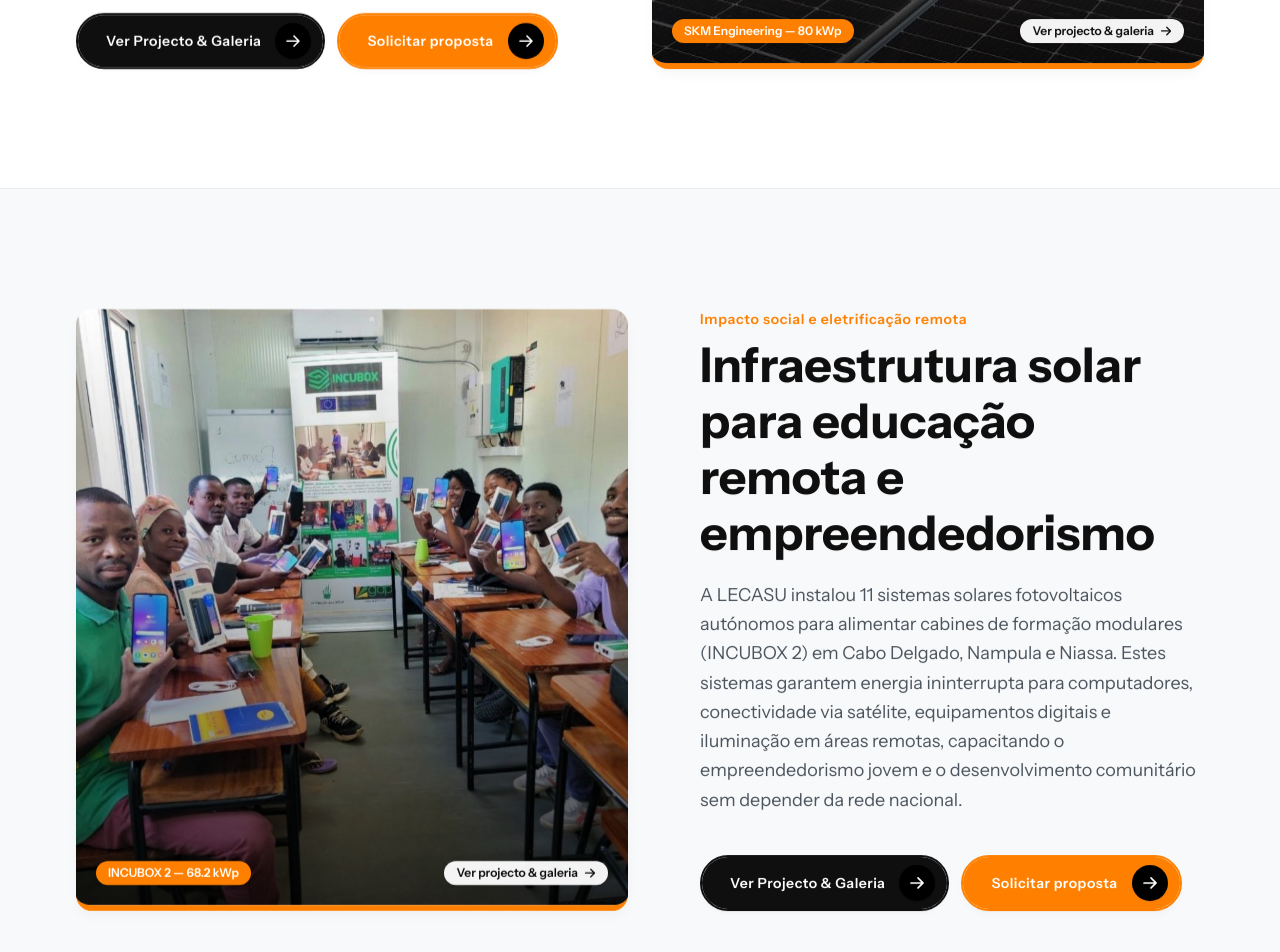
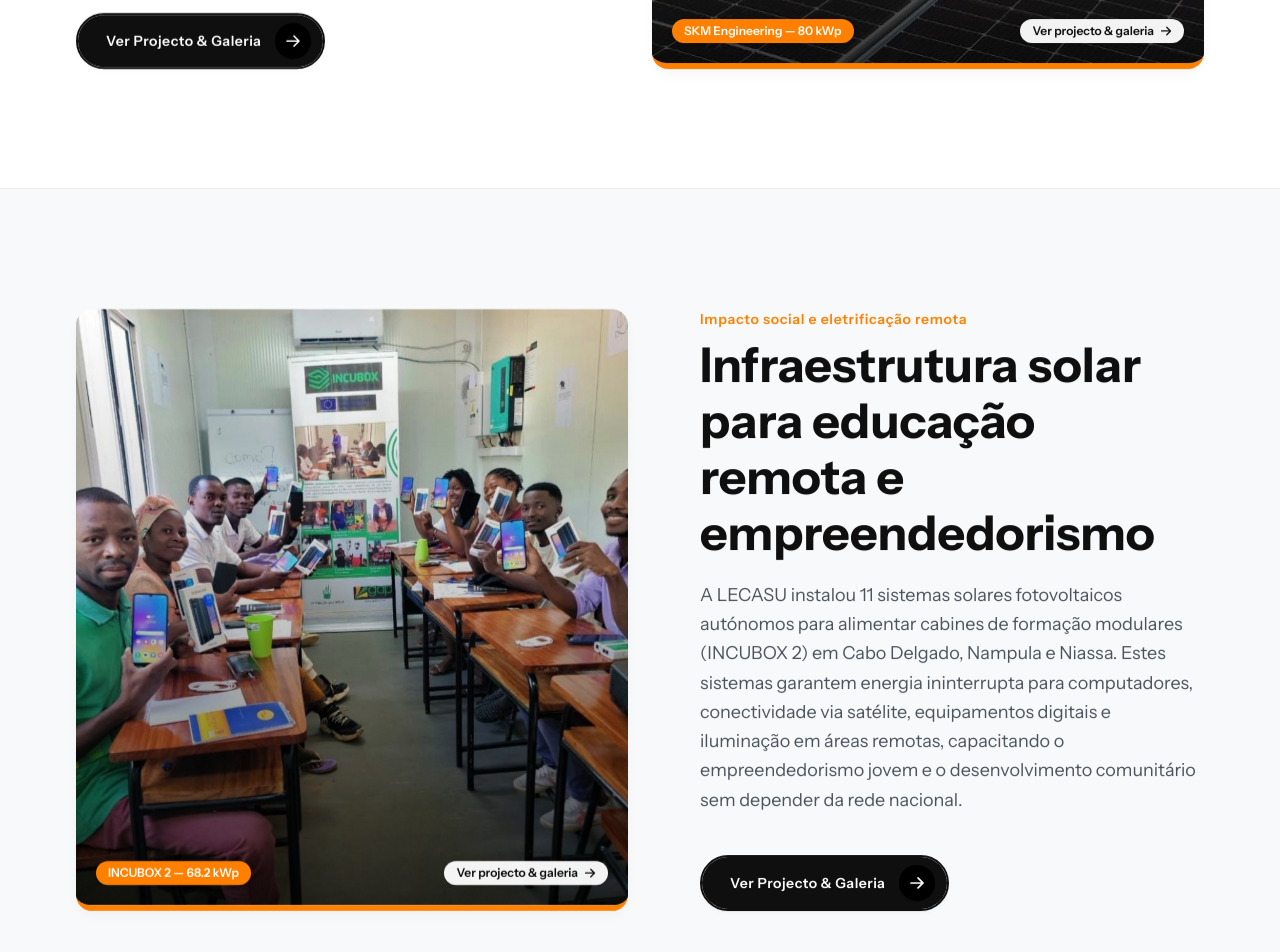
Before and after one commit to jossuemohamad-cmd/lec-web, a React (Vite) app: page / in a window 1280 px wide. Shown: the part 4138-5090 px from the top of the page. Built offline with nearby package versions, Linux system fonts and the light colour scheme.

Commit message:
fix: remove redundant proposal buttons from home sections and project heading

```diff
--- a/src/App.tsx
+++ b/src/App.tsx
@@ -891,19 +891,6 @@ export function App() {
                               </svg>
                             </span>
                           </button>
-                          <a
-                            href="https://simulador.lecasu.co.mz/"
-                            target="_blank"
-                            rel="noopener noreferrer"
-                            className="group/button inline-flex shrink-0 items-center justify-center whitespace-nowrap border-2 bg-clip-padding transition-all outline-none select-none cursor-pointer tracking-[.5px] border-primary bg-primary text-white hover:bg-primary-dark hover:border-primary-dark fill-white h-12 lg:h-14 gap-3.5 rounded-full pl-7 pr-2.5 sm:pr-3 text-sm font-semibold shadow-lg hover:shadow-primary/30"
-                          >
-                            <span>{t('Request a Proposal')}</span>
-                            <span className="size-8 sm:size-9 rounded-full bg-black flex items-center justify-center text-white shrink-0 shadow-xs transition-transform group-hover/button:translate-x-0.5">
-                              <svg className="size-4" viewBox="0 0 24 24" fill="none" stroke="currentColor" strokeWidth={2.5}>
-                                <path strokeLinecap="round" strokeLinejoin="round" d="M13.5 4.5 21 12m0 0-7.5 7.5M21 12H3" />
-                              </svg>
-                            </span>
-                          </a>
                         </div>
                       </div>
                     </div>
@@ -971,19 +958,6 @@ export function App() {
                               </svg>
                             </span>
                           </button>
-                          <a
-                            href="https://simulador.lecasu.co.mz/"
-                            target="_blank"
-                            rel="noopener noreferrer"
-                            className="group/button inline-flex shrink-0 items-center justify-center whitespace-nowrap border-2 bg-clip-padding transition-all outline-none select-none cursor-pointer tracking-[.5px] border-primary bg-primary text-white hover:bg-primary-dark hover:border-primary-dark fill-white h-12 lg:h-14 gap-3.5 rounded-full pl-7 pr-2.5 sm:pr-3 text-sm font-semibold shadow-lg hover:shadow-primary/30"
-                          >
-                            <span>{t('Request a Proposal')}</span>
-                            <span className="size-8 sm:size-9 rounded-full bg-black flex items-center justify-center text-white shrink-0 shadow-xs transition-transform group-hover/button:translate-x-0.5">
-                              <svg className="size-4" viewBox="0 0 24 24" fill="none" stroke="currentColor" strokeWidth={2.5}>
-                                <path strokeLinecap="round" strokeLinejoin="round" d="M13.5 4.5 21 12m0 0-7.5 7.5M21 12H3" />
-                              </svg>
-                            </span>
-                          </a>
                         </div>
                       </div>
                     </div>
--- a/src/pages/ProjectPage.tsx
+++ b/src/pages/ProjectPage.tsx
@@ -112,10 +112,7 @@ export function ProjectPage({ onNavigate, onOpenQuote, onSelectProject }: Projec
               <div className="justify-center text-center row">
                 <div className="lg:column-8 xl:column-9 2xl:column-8">
                   <div className="reveal-item reveal-delay-100 2xl:px-8">
-                    <h2 className="text-darker font-bold text-3xl lg:text-4xl xl:text-5xl leading-[1.166] mb-5">
-                      {t('Projects powering real places in Mozambique.')}
-                    </h2>
-                    <p className="text-base xl:text-lg leading-relaxed text-body max-w-md mx-auto">
+                    <p className="text-base xl:text-lg leading-relaxed text-body max-w-2xl mx-auto">
                       {t('Explore our featured installations across our international network, highlighting how our seamless technology delivers reliable power.')}
                     </p>
                   </div>
```
